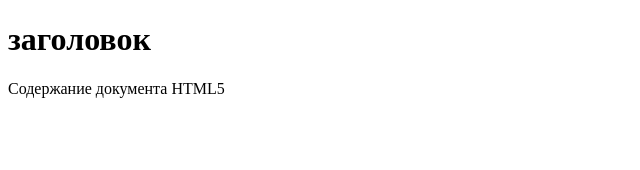
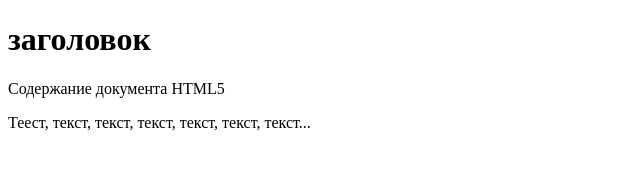
Before and after one commit to lionkick/html, a plain HTML site: page index.html in a window 1280 px wide. Shown: the whole page, without its empty margins (0-640 px from the left). Drawn offline with Linux system fonts and the light colour scheme.

Commit message:
Third commit

```diff
--- a/index.html
+++ b/index.html
@@ -7,5 +7,6 @@
 	<body>
 		<h1>заголовок</h1>
 		<div>Содержание документа HTML5</div>
+		<p>Теест, текст, текст, текст, текст, текст, текст...</p>
 	</body>
 </html>
```
